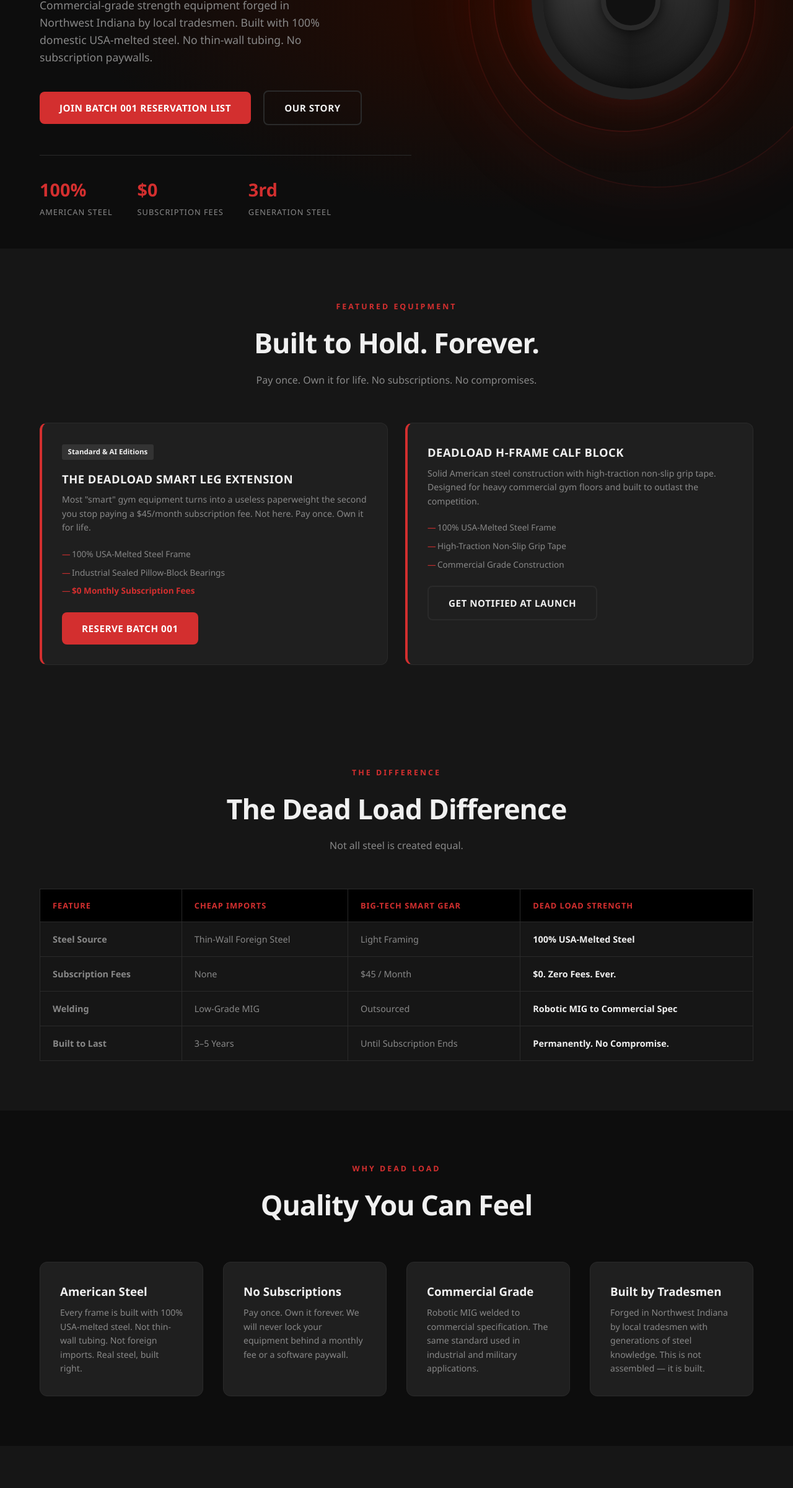
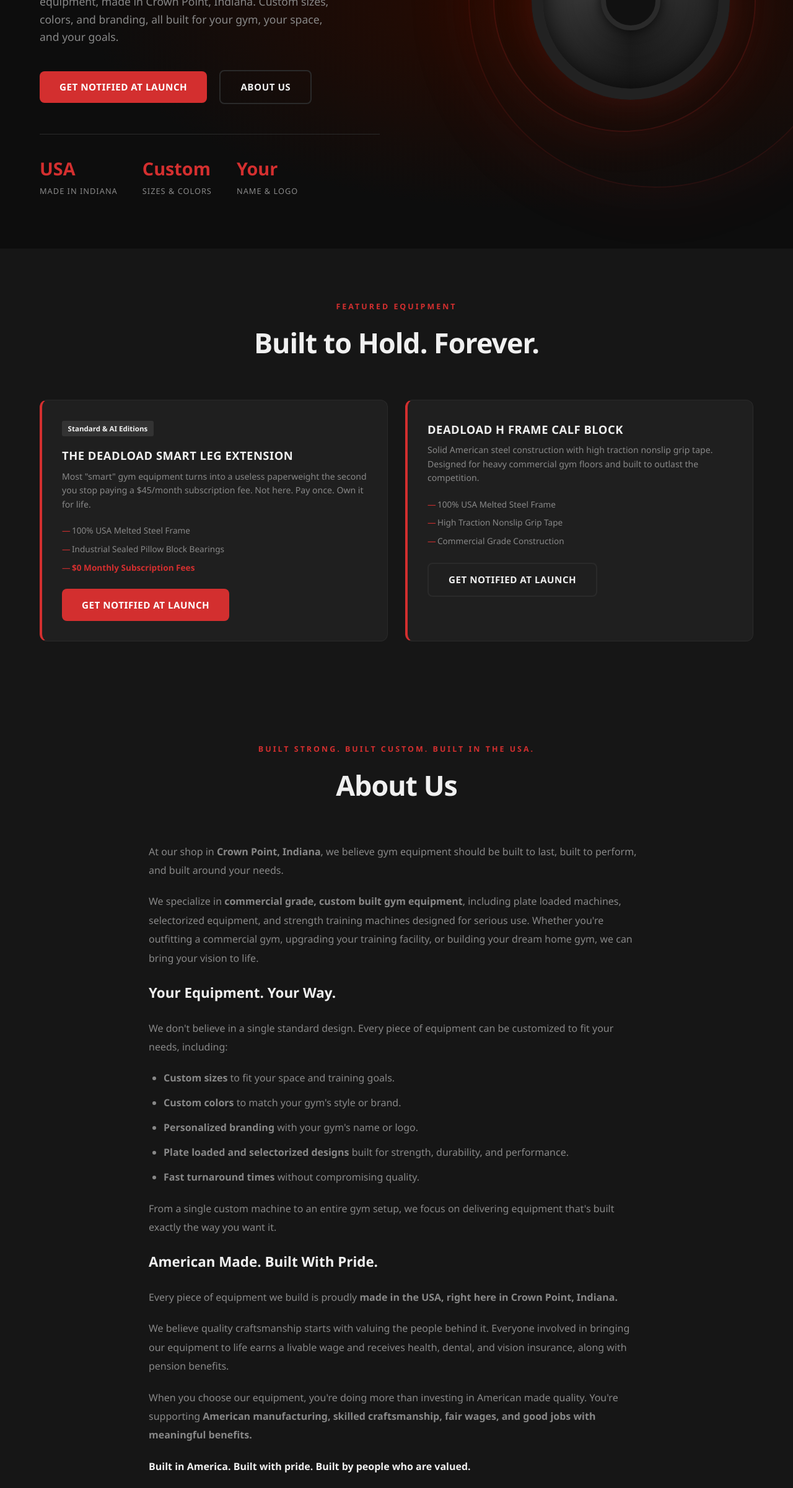
Before and after one commit to Kortola/weightplates, a plain HTML site: page index.html in a window 1280 px wide. Shown: the part 399-2800 px from the top of the page at 62% size. Drawn offline with Linux system fonts and the light colour scheme.

Commit message:
Update index.html

```diff
--- a/index.html
+++ b/index.html
@@ -1,8 +1,9 @@
 <!DOCTYPE html>
+
 <html lang="en">
 <head>
-<meta charset="UTF-8"/>
-<meta name="viewport" content="width=device-width, initial-scale=1.0"/>
+<meta charset="utf-8"/>
+<meta content="width=device-width, initial-scale=1.0" name="viewport"/>
 <title>Dead Load Strength | American Steel Equipment</title>
 <style>
 *{margin:0;padding:0;box-sizing:border-box}
@@ -77,21 +78,6 @@
 .product-desc{font-size:.83rem;color:var(--muted);display:-webkit-box;-webkit-line-clamp:2;-webkit-box-orient:vertical;overflow:hidden}
 #products-loading{text-align:center;color:var(--muted);padding:3rem 0;grid-column:1/-1}
 
-  /* COMPARISON TABLE */
-  .compare{background:var(--bg2)}
-  .compare-table{width:100%;border-collapse:collapse;font-size:.9rem}
-  .compare-table th,.compare-table td{padding:1rem 1.25rem;border:1px solid var(--border);text-align:left}
-  .compare-table th{background:#000;color:var(--accent);font-weight:800;text-transform:uppercase;letter-spacing:1px;font-size:.8rem}
-  .compare-table td:last-child{color:var(--text);font-weight:700}
-  .compare-table tr:hover td{background:rgba(211,47,47,.04)}
-  .compare-table td:not(:last-child){color:var(--muted)}
-
-  /* WHY US */
-  .why-grid{display:grid;grid-template-columns:repeat(auto-fit,minmax(240px,1fr));gap:2rem}
-  .why-card{padding:2rem;background:var(--bg3);border:1px solid var(--border);border-radius:12px}
-  .why-card h3{font-weight:800;margin-bottom:.5rem}
-  .why-card p{font-size:.88rem;color:var(--muted)}
-
 /* ABOUT */
 .about-text{max-width:800px;margin:0 auto;color:var(--muted);font-size:1rem;line-height:1.9;display:flex;flex-direction:column;gap:1.25rem}
 
@@ -115,126 +101,63 @@
 </style>
 </head>
 <body>
-
 <!-- NAV -->
 <nav>
 <div class="nav-inner">
 <div class="logo">DEAD LOAD <span>STRENGTH</span></div>
 <div class="nav-links">
 <a href="#featured">Equipment</a>
-      <a href="#why">Why Dead Load</a>
-      <a href="#about">About</a>
+<a href="#about">About Us</a>
 <a href="#contact">Contact</a>
 </div>
 </div>
 </nav>
-
 <!-- HERO -->
 <section class="hero">
 <div class="hero-content">
-    <div class="hero-tag">Heavy Metal. American Steel.</div>
-    <h1>Built from Real<br><span>American Steel.</span><br>Not Cheap Imports.</h1>
-    <p>Commercial-grade strength equipment forged in Northwest Indiana by local tradesmen. Built with 100% domestic USA-melted steel. No thin-wall tubing. No subscription paywalls.</p>
-    <a href="#featured" class="btn btn-primary">Join Batch 001 Reservation List</a>
-    <a href="#about" class="btn btn-outline">Our Story</a>
+<div class="hero-tag">Custom Commercial Gym Equipment • Made in the USA</div>
+<h1>Built Strong.<br/><span>Built Custom.</span><br/>Built in the USA.</h1>
+<p>Commercial grade plate loaded and selectorized gym equipment, made in Crown Point, Indiana. Custom sizes, colors, and branding, all built for your gym, your space, and your goals.</p>
+<a class="btn btn-primary" href="#contact">Get Notified at Launch</a>
+<a class="btn btn-outline" href="#about">About Us</a>
 <div class="hero-stats">
-      <div><span class="stat-num">100%</span><span class="stat-label">American Steel</span></div>
-      <div><span class="stat-num">$0</span><span class="stat-label">Subscription Fees</span></div>
-      <div><span class="stat-num">3rd</span><span class="stat-label">Generation Steel</span></div>
+<div><span class="stat-num">USA</span><span class="stat-label">Made in Indiana</span></div>
+<div><span class="stat-num">Custom</span><span class="stat-label">Sizes &amp; Colors</span></div>
+<div><span class="stat-num">Your</span><span class="stat-label">Name &amp; Logo</span></div>
 </div>
 </div>
 <div class="hero-plate"></div>
 </section>
-
 <!-- FEATURED EQUIPMENT -->
 <section class="featured" id="featured">
 <div class="section-inner">
 <div class="section-header">
 <div class="section-tag">Featured Equipment</div>
 <h2>Built to Hold. Forever.</h2>
-      <p>Pay once. Own it for life. No subscriptions. No compromises.</p>
+<p></p>
 </div>
 <div class="feat-grid">
 <div class="feat-card">
-        <div class="feat-badge">Standard & AI Editions</div>
+<div class="feat-badge">Standard &amp; AI Editions</div>
 <h3>The Deadload Smart Leg Extension</h3>
 <p>Most "smart" gym equipment turns into a useless paperweight the second you stop paying a $45/month subscription fee. Not here. Pay once. Own it for life.</p>
 <ul>
-          <li>100% USA-Melted Steel Frame</li>
-          <li>Industrial Sealed Pillow-Block Bearings</li>
+<li>100% USA Melted Steel Frame</li>
+<li>Industrial Sealed Pillow Block Bearings</li>
 <li><strong style="color:var(--accent)">$0 Monthly Subscription Fees</strong></li>
 </ul>
-        <a href="#contact" class="btn btn-primary">Reserve Batch 001</a>
+<a class="btn btn-primary" href="#contact">Get Notified at Launch</a>
 </div>
 <div class="feat-card">
-        <h3>Deadload H-Frame Calf Block</h3>
-        <p>Solid American steel construction with high-traction non-slip grip tape. Designed for heavy commercial gym floors and built to outlast the competition.</p>
+<h3>Deadload H Frame Calf Block</h3>
+<p>Solid American steel construction with high traction nonslip grip tape. Designed for heavy commercial gym floors and built to outlast the competition.</p>
 <ul>
-          <li>100% USA-Melted Steel Frame</li>
-          <li>High-Traction Non-Slip Grip Tape</li>
+<li>100% USA Melted Steel Frame</li>
+<li>High Traction Nonslip Grip Tape</li>
 <li>Commercial Grade Construction</li>
 </ul>
-        <a href="#contact" class="btn btn-outline" style="margin-left:0">Get Notified at Launch</a>
+<a class="btn btn-outline" href="#contact" style="margin-left:0">Get Notified at Launch</a>
 </div>
-    </div>
-  </div>
-</section>
-
-<!-- COMPARISON TABLE -->
-<section class="compare">
-  <div class="section-inner">
-    <div class="section-header">
-      <div class="section-tag">The Difference</div>
-      <h2>The Dead Load Difference</h2>
-      <p>Not all steel is created equal.</p>
-    </div>
-    <table class="compare-table">
-      <tr>
-        <th>Feature</th>
-        <th>Cheap Imports</th>
-        <th>Big-Tech Smart Gear</th>
-        <th>Dead Load Strength</th>
-      </tr>
-      <tr>
-        <td><strong>Steel Source</strong></td>
-        <td>Thin-Wall Foreign Steel</td>
-        <td>Light Framing</td>
-        <td>100% USA-Melted Steel</td>
-      </tr>
-      <tr>
-        <td><strong>Subscription Fees</strong></td>
-        <td>None</td>
-        <td>$45 / Month</td>
-        <td>$0. Zero Fees. Ever.</td>
-      </tr>
-      <tr>
-        <td><strong>Welding</strong></td>
-        <td>Low-Grade MIG</td>
-        <td>Outsourced</td>
-        <td>Robotic MIG to Commercial Spec</td>
-      </tr>
-      <tr>
-        <td><strong>Built to Last</strong></td>
-        <td>3–5 Years</td>
-        <td>Until Subscription Ends</td>
-        <td>Permanently. No Compromise.</td>
-      </tr>
-    </table>
-  </div>
-</section>
-
-<!-- WHY US -->
-<section id="why">
-  <div class="section-inner">
-    <div class="section-header">
-      <div class="section-tag">Why Dead Load</div>
-      <h2>Quality You Can Feel</h2>
-    </div>
-    <div class="why-grid">
-      <div class="why-card"><h3>American Steel</h3><p>Every frame is built with 100% USA-melted steel. Not thin-wall tubing. Not foreign imports. Real steel, built right.</p></div>
-      <div class="why-card"><h3>No Subscriptions</h3><p>Pay once. Own it forever. We will never lock your equipment behind a monthly fee or a software paywall.</p></div>
-      <div class="why-card"><h3>Commercial Grade</h3><p>Robotic MIG welded to commercial specification. The same standard used in industrial and military applications.</p></div>
-      <div class="why-card"><h3>Built by Tradesmen</h3><p>Forged in Northwest Indiana by local tradesmen with generations of steel knowledge. This is not assembled — it is built.</p></div>
 </div>
 </div>
 </section>
@@ -247,45 +170,42 @@
 </div>
 <div class="about-text">
 <p>At our shop in <strong>Crown Point, Indiana</strong>, we believe gym equipment should be built to last, built to perform, and built around your needs.</p>
-<p>We specialize in <strong>commercial-grade, custom-built gym equipment</strong>, including plate-loaded machines, selectorized equipment, and strength training machines designed for serious use. Whether you're outfitting a commercial gym, upgrading your training facility, or building your dream home gym, we can bring your vision to life.</p>
+<p>We specialize in <strong>commercial grade, custom built gym equipment</strong>, including plate loaded machines, selectorized equipment, and strength training machines designed for serious use. Whether you're outfitting a commercial gym, upgrading your training facility, or building your dream home gym, we can bring your vision to life.</p>
 <h3 style="color:var(--text);font-size:1.4rem;font-weight:900">Your Equipment. Your Way.</h3>
-<p>We don't believe in one-size-fits-all. Every piece of equipment can be customized to fit your needs, including:</p>
+<p>We don't believe in a single standard design. Every piece of equipment can be customized to fit your needs, including:</p>
 <ul style="padding-left:1.5rem;display:flex;flex-direction:column;gap:.6rem">
 <li><strong>Custom sizes</strong> to fit your space and training goals.</li>
 <li><strong>Custom colors</strong> to match your gym's style or brand.</li>
 <li><strong>Personalized branding</strong> with your gym's name or logo.</li>
-<li><strong>Plate-loaded and selectorized designs</strong> built for strength, durability, and performance.</li>
+<li><strong>Plate loaded and selectorized designs</strong> built for strength, durability, and performance.</li>
 <li><strong>Fast turnaround times</strong> without compromising quality.</li>
 </ul>
 <p>From a single custom machine to an entire gym setup, we focus on delivering equipment that's built exactly the way you want it.</p>
 <h3 style="color:var(--text);font-size:1.4rem;font-weight:900">American Made. Built With Pride.</h3>
 <p>Every piece of equipment we build is proudly <strong>made in the USA, right here in Crown Point, Indiana.</strong></p>
 <p>We believe quality craftsmanship starts with valuing the people behind it. Everyone involved in bringing our equipment to life earns a livable wage and receives health, dental, and vision insurance, along with pension benefits.</p>
-<p>When you choose our equipment, you're doing more than investing in American-made quality. You're supporting <strong>American manufacturing, skilled craftsmanship, fair wages, and good jobs with meaningful benefits.</strong></p>
+<p>When you choose our equipment, you're doing more than investing in American made quality. You're supporting <strong>American manufacturing, skilled craftsmanship, fair wages, and good jobs with meaningful benefits.</strong></p>
 <p style="color:var(--text);font-weight:700">Built in America. Built with pride. Built by people who are valued.</p>
 <h3 style="color:var(--text);font-size:1.4rem;font-weight:900">Local Delivery. Personal Service.</h3>
-<p>We proudly serve customers throughout <strong>Indiana, Illinois, Wisconsin, and Michigan</strong>, offering <strong>free delivery on qualifying orders within a 100-mile radius</strong> of Crown Point, Indiana.</p>
+<p>We proudly serve customers throughout <strong>Indiana, Illinois, Wisconsin, and Michigan</strong>, offering <strong>free delivery on qualifying orders within a 100 mile radius</strong> of Crown Point, Indiana.</p>
 <p>We believe buying custom gym equipment should be straightforward. From discussing your ideas and choosing your specifications to building and delivering your equipment, we're committed to providing personal service, fast turnaround times, and quality you can count on.</p>
 <h3 style="color:var(--text);font-size:1.4rem;font-weight:900">Let's Build Something Strong.</h3>
 <p>Whether you need a single machine built to your specifications or a complete gym outfitted with custom equipment, we're here to make it happen.</p>
 <p style="color:var(--text);font-weight:700">Your dimensions. Your colors. Your name. Your equipment.</p>
 <p>Contact us today for a personalized quote, and let's build something that's made for you, made to last, and proudly made in America.</p>
-<a href="#contact" class="btn btn-primary" style="align-self:flex-start">Request a Custom Quote</a>
+<a class="btn btn-primary" href="#contact" style="align-self:flex-start">Request a Custom Quote</a>
 </div>
 </div>
 </section>
-
-
 <!-- CTA BANNER -->
 <section style="padding:3rem 5%">
 <div class="section-inner">
 <div class="cta-banner">
-      <h2>Join Batch 001 Reservation List</h2>
-      <a href="mailto:info@deadloadstrength.com" class="btn btn-primary" style="margin-top:1rem">info@deadloadstrength.com</a>
+<h2>Get Notified at Launch</h2>
+<a class="btn btn-primary" href="mailto:info@deadloadstrength.com" style="margin-top:1rem">info@deadloadstrength.com</a>
 </div>
 </div>
 </section>
-
 <!-- CONTACT -->
 <section id="contact" style="padding:5rem 5%;background:var(--bg2)">
 <div class="section-inner">
@@ -295,37 +215,28 @@
 <p>Fill out the form below and we'll respond directly to your inbox.</p>
 </div>
 <form id="contact-form" style="max-width:600px;margin:0 auto;display:flex;flex-direction:column;gap:1.25rem">
-      <input type="hidden" name="access_key" value="dd95a964-c4ac-4b49-b08a-9c3ebd871e56">
-      <input type="hidden" name="subject" value="New Inquiry from DeadloadStrength.com">
-      <input type="checkbox" name="botcheck" style="display:none">
+<input name="access_key" type="hidden" value="dd95a964-c4ac-4b49-b08a-9c3ebd871e56"/>
+<input name="subject" type="hidden" value="New Inquiry from DeadloadStrength.com"/>
+<input name="botcheck" style="display:none" type="checkbox"/>
 <div>
 <label for="name" style="display:block;margin-bottom:.5rem;font-size:.85rem;font-weight:700;text-transform:uppercase;letter-spacing:1px;color:var(--muted)">Your Name</label>
-        <input type="text" id="name" name="name" required placeholder="Dave Smith"
-          style="width:100%;padding:.85rem 1rem;background:var(--bg3);border:1px solid var(--border);border-radius:8px;color:var(--text);font-size:.95rem;outline:none;transition:border .2s"
-          onfocus="this.style.borderColor='var(--accent)'" onblur="this.style.borderColor='var(--border)'">
+<input id="name" name="name" onblur="this.style.borderColor='var(--border)'" onfocus="this.style.borderColor='var(--accent)'" placeholder="Dave Smith" required="" style="width:100%;padding:.85rem 1rem;background:var(--bg3);border:1px solid var(--border);border-radius:8px;color:var(--text);font-size:.95rem;outline:none;transition:border .2s" type="text"/>
 </div>
 <div>
 <label for="email" style="display:block;margin-bottom:.5rem;font-size:.85rem;font-weight:700;text-transform:uppercase;letter-spacing:1px;color:var(--muted)">Your Email</label>
-        <input type="email" id="email" name="email" required placeholder="dave@example.com"
-          style="width:100%;padding:.85rem 1rem;background:var(--bg3);border:1px solid var(--border);border-radius:8px;color:var(--text);font-size:.95rem;outline:none;transition:border .2s"
-          onfocus="this.style.borderColor='var(--accent)'" onblur="this.style.borderColor='var(--border)'">
+<input id="email" name="email" onblur="this.style.borderColor='var(--border)'" onfocus="this.style.borderColor='var(--accent)'" placeholder="dave@example.com" required="" style="width:100%;padding:.85rem 1rem;background:var(--bg3);border:1px solid var(--border);border-radius:8px;color:var(--text);font-size:.95rem;outline:none;transition:border .2s" type="email"/>
 </div>
 <div>
 <label for="phone" style="display:block;margin-bottom:.5rem;font-size:.85rem;font-weight:700;text-transform:uppercase;letter-spacing:1px;color:var(--muted)">Phone Number <span style="color:var(--muted);font-weight:400;text-transform:none;letter-spacing:0">(optional)</span></label>
-        <input type="tel" id="phone" name="phone" placeholder="(312) 555-0199"
-          style="width:100%;padding:.85rem 1rem;background:var(--bg3);border:1px solid var(--border);border-radius:8px;color:var(--text);font-size:.95rem;outline:none;transition:border .2s"
-          onfocus="this.style.borderColor='var(--accent)'" onblur="this.style.borderColor='var(--border)'">
+<input id="phone" name="phone" onblur="this.style.borderColor='var(--border)'" onfocus="this.style.borderColor='var(--accent)'" placeholder="(312) 555-0199" style="width:100%;padding:.85rem 1rem;background:var(--bg3);border:1px solid var(--border);border-radius:8px;color:var(--text);font-size:.95rem;outline:none;transition:border .2s" type="tel"/>
 </div>
 <div>
 <label for="message" style="display:block;margin-bottom:.5rem;font-size:.85rem;font-weight:700;text-transform:uppercase;letter-spacing:1px;color:var(--muted)">Message</label>
-        <textarea id="message" name="message" rows="5" required placeholder="Tell us about your gym or equipment needs..."
-          style="width:100%;padding:.85rem 1rem;background:var(--bg3);border:1px solid var(--border);border-radius:8px;color:var(--text);font-size:.95rem;outline:none;resize:vertical;transition:border .2s;font-family:inherit"
-          onfocus="this.style.borderColor='var(--accent)'" onblur="this.style.borderColor='var(--border)'"></textarea>
+<textarea id="message" name="message" onblur="this.style.borderColor='var(--border)'" onfocus="this.style.borderColor='var(--accent)'" placeholder="Tell us about your gym or equipment needs..." required="" rows="5" style="width:100%;padding:.85rem 1rem;background:var(--bg3);border:1px solid var(--border);border-radius:8px;color:var(--text);font-size:.95rem;outline:none;resize:vertical;transition:border .2s;font-family:inherit"></textarea>
 </div>
-      <button type="submit" class="btn btn-primary" style="width:100%;font-size:1rem;letter-spacing:1px">Send Message</button>
+<button class="btn btn-primary" style="width:100%;font-size:1rem;letter-spacing:1px" type="submit">Send Message</button>
 <div id="contact-result" style="margin-top:.5rem;font-weight:700;text-align:center;font-size:.95rem"></div>
 </form>
-
 <script>
 const contactForm = document.getElementById('contact-form');
 const contactResult = document.getElementById('contact-result');
@@ -362,13 +273,12 @@
 </script>
 </div>
 </section>
-
 <!-- FOOTER -->
 <footer>
 <div class="footer-inner">
 <div class="footer-brand">
 <span class="logo">DEAD LOAD <span style="color:var(--accent)">STRENGTH</span></span>
-      <p>Commercial-grade strength equipment built on American steel. No subscriptions. No compromises.</p>
+<p>Commercial grade strength equipment built with American steel. No subscriptions. No compromises.</p>
 </div>
 <div>
 <h4>Equipment</h4>
@@ -382,7 +292,6 @@
 <h4>Company</h4>
 <ul>
 <li><a href="#about">About Us</a></li>
-        <li><a href="#why">Why Dead Load</a></li>
 <li><a href="#contact">Contact</a></li>
 </ul>
 </div>
@@ -400,7 +309,6 @@
 <span>Privacy Policy · Terms of Use</span>
 </div>
 </footer>
-
 <script>
 async function loadProducts() {
 const grid = document.getElementById('products-grid');
```
Lines whose indentation alone changed are shown as unchanged.
